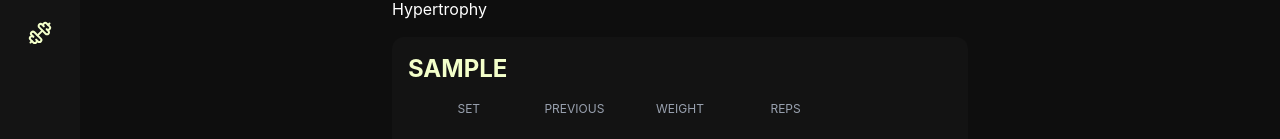
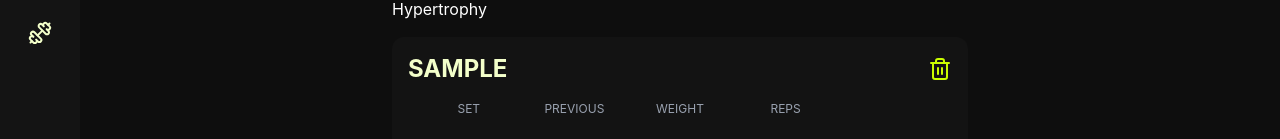
Before and after one commit to LuisAguiarGIT/myFitness, a Next.js app: page /WorkoutLog in a window 1280 px wide. Both pictures are taken after typing "Sample" into the empty fields and a click on the button "Add Custom Exercise". Shown: the part 173-312 px from the top of the page. Built offline with nearby package versions, Linux system fonts and the light colour scheme.

Commit message:
Remove table if wrong exercise

```diff
--- a/src/app/(app)/WorkoutLog/page.tsx
+++ b/src/app/(app)/WorkoutLog/page.tsx
@@ -106,6 +106,12 @@ export default function WorkoutLog() {
             key={exercise.id}
             exercise={exercise}
             onSetsChange={handleSetsChange}
+            deleteSet={() =>
+              setWorkout((prev) => ({
+                ...prev,
+                exercises: prev.exercises.filter((e) => e.id !== exercise.id),
+              }))
+            }
           />
         ))}
 
--- a/src/components/WorkoutTable.tsx
+++ b/src/components/WorkoutTable.tsx
@@ -1,10 +1,12 @@
 'use client';
 
 import { WorkoutSet } from '@/types/workout';
+import { Trash2 } from 'lucide-react';
 
 interface IWorkoutProps {
   exercise: Exercise;
   onSetsChange?: (exerciseId: number, sets: WorkoutSet[]) => void;
+  deleteSet: () => void;
 }
 
 interface Exercise {
@@ -16,6 +18,7 @@ interface Exercise {
 export default function WorkoutTable({
   exercise,
   onSetsChange,
+  deleteSet,
 }: IWorkoutProps) {
   const sets = exercise.sets;
 
@@ -57,9 +60,15 @@ export default function WorkoutTable({
 
   return (
     <div className="bg-[#131313] p-4 mt-4 rounded-xl">
-      <h1 className="text-2xl font-bold text-[#F3FFCA]">
-        {exercise.name.toUpperCase()}
-      </h1>
+      <div className="flex justify-between items-center">
+        <h1 className="text-2xl font-bold text-[#F3FFCA]">
+          {exercise.name.toUpperCase()}
+        </h1>
+        <Trash2
+          className="stroke-[#cafd00] hover:cursor-pointer"
+          onClick={deleteSet}
+        />
+      </div>
 
       {/* <div className="text-xs text-gray-300/80 font-semibold mt-1">
         Last Session: 100kg x 8
```
